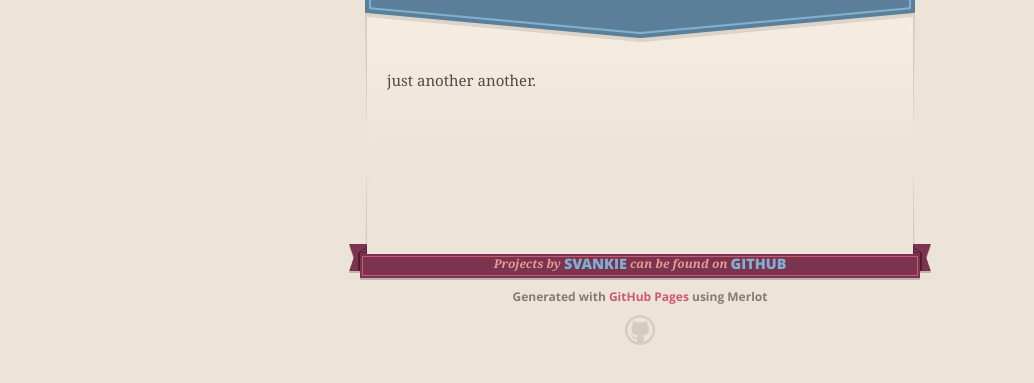
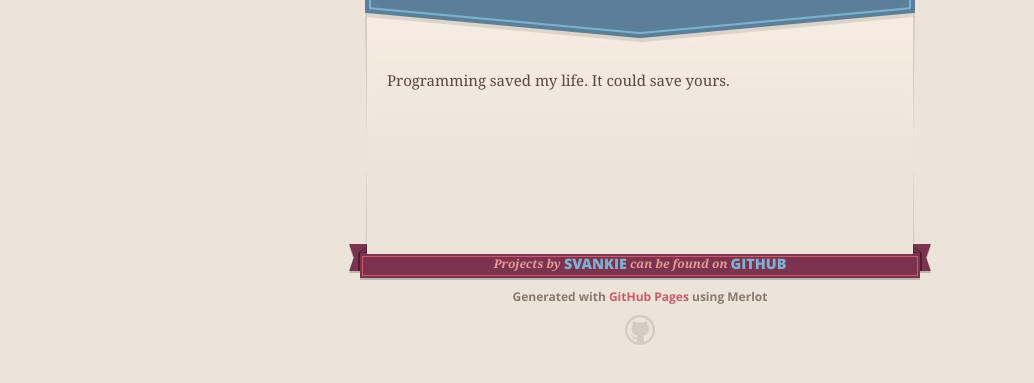
Before and after one commit to svankie/svankie.github.com, a plain HTML site: page index.html in a window 1280 px wide. Shown: the part 153-536 px from the top of the page, without its empty margins (0-1034 px from the left). Drawn offline with nearby package versions, Linux system fonts and the light colour scheme.

Commit message:
Really trite message added.

```diff
--- a/index.html
+++ b/index.html
@@ -56,7 +56,7 @@
 
 
       <section id="main_content">
-        <p>just another another.</p>
+        <p>Programming saved my life. It could save yours.</p>
       </section>
 
       <footer>
```
